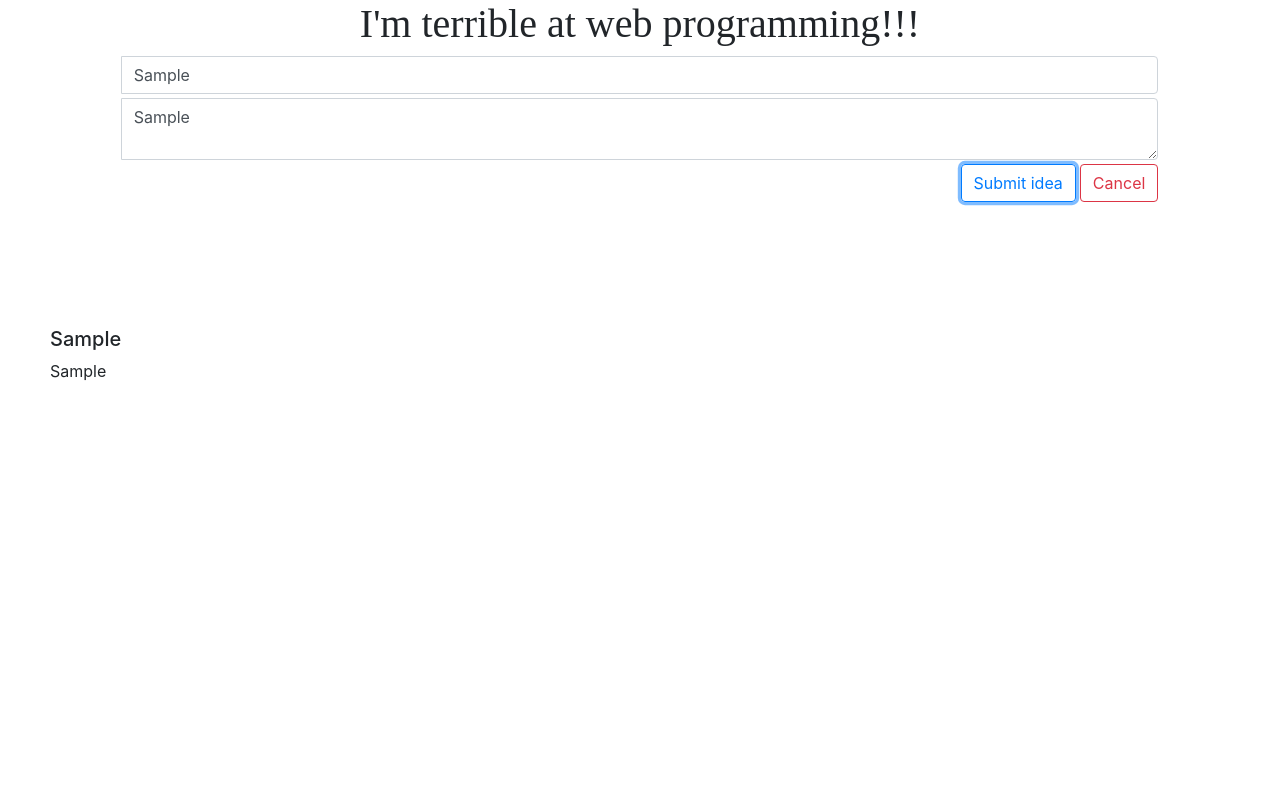
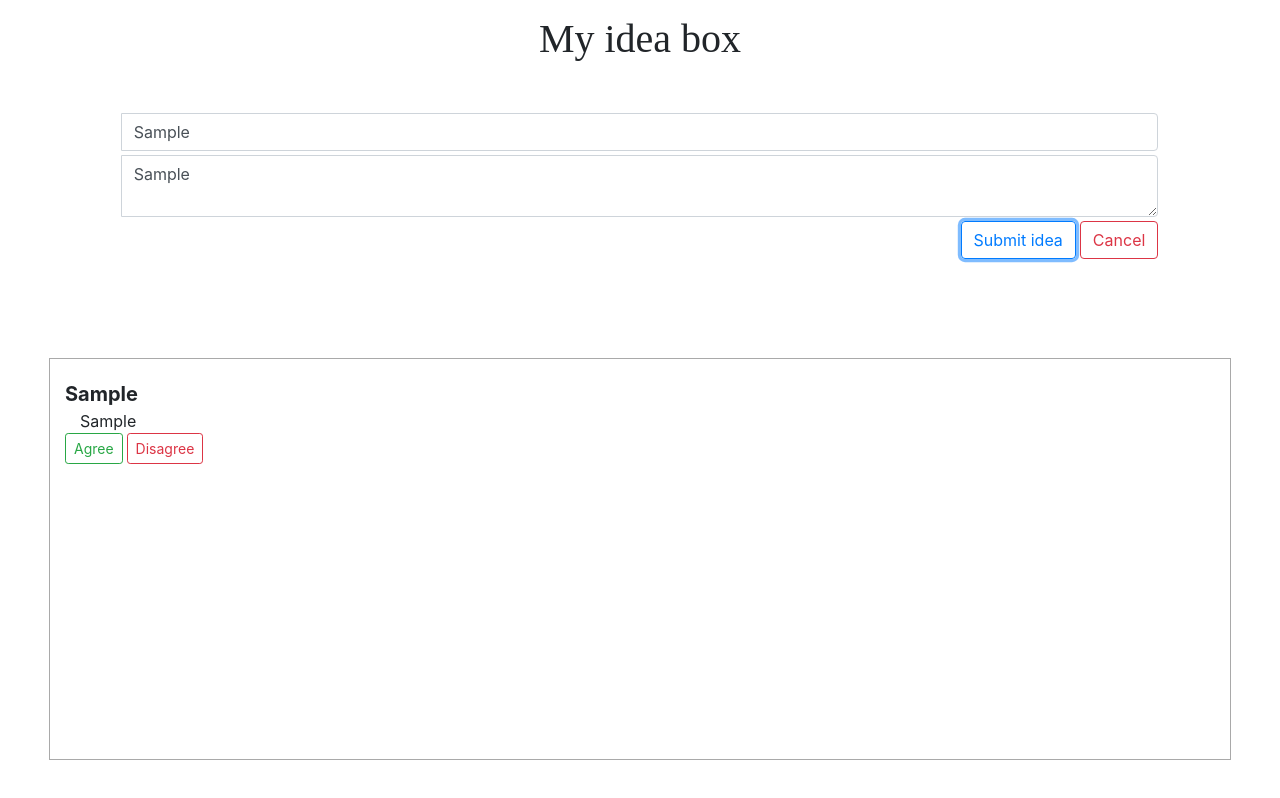
Before and after one commit to Sunlyst/angular-ideabox, an Angular app: page / in a window 1280 px wide. Both pictures are taken after typing "Sample", "Sample" into the empty fields and a click on the button "Submit idea". Built offline with nearby package versions, Linux system fonts and the light colour scheme.

Commit message:
3 files modified

```diff
--- a/src/app/app.component.css
+++ b/src/app/app.component.css
@@ -1,30 +1,66 @@
 h1{
   font-family: cursive;
   text-align: center;
+  margin-top: 15px;
+  margin-bottom: 50px;
 }
 
-.list-idea {
+.list-idea{
   height: 400px;
   overflow: auto;
   margin-top: 100px;
   margin-left: 50px;
   margin-right: 50px;
+  outline-style: solid;
+  outline-width: 1px;
+  outline-color: darkgrey;
 }
 
-.list-idea::-webkit-scrollbar{width: 6px;}
+.list-idea::-webkit-scrollbar{
+  width: 6px;
+}
 
-.list-idea::-webkit-scrollbar-thumb
-{
+.list-idea::-webkit-scrollbar-thumb{
 	border-radius: 5px;
 	background-color: rgba(56, 56, 56, 0.363);
 }
 
-.idea {
+.idea{
   height: auto;
-  padding-top: 25px;
+  margin-left: 15px;
+  padding-top: 20px;
 }
 
-#pute{
-  margin-left: 500px;
+.username{
+  font-weight: 700;
+  font-size: 20px;
+}
+
+.description{
+  margin-left: 15px;
+}
+
+#AgreeBtn{
 
 }
+
+#DisagreeBtn{
+
+}
+
+/*
+.column{
+  width: 25px;
+  height: 25px;
+  text-align: right;
+}
+
+.likeIcon{
+  max-width: 100%;
+  max-height: 100%;
+}
+
+.dislikeIcon{
+  max-width: 100%;
+  max-height: 100%;
+}*/
--- a/src/app/app.component.html
+++ b/src/app/app.component.html
@@ -1,5 +1,5 @@
 <h1>
-	I'm terrible at web programming!!!
+	My idea box
 </h1>
 <div class="container center_div col-10">
   <form [formGroup]="ideaForm" (ngSubmit)="newIdea()" class=" text-right">
@@ -18,7 +18,7 @@
     <button type="submit" class="btn btn-outline-primary mt-1">
       Submit idea
     </button>
-    <button type="reset" class="btn btn-outline-danger ml-1 mt-1" id="pute">
+    <button type="reset" class="btn btn-outline-danger ml-1 mt-1">
       Cancel
     </button>
   </form>
@@ -26,7 +26,15 @@
 
 <div class="list-idea">
   <div class="idea" *ngFor="let idea of ideas">
-    <h5>{{ idea.username }}</h5>
-    {{ idea.description }}
+    <div class="username">
+      {{ idea.username }}
+    </div>
+    <div class="description">
+      {{ idea.description }}
+    </div>
+    <div>
+        <button type="button" class="btn btn-outline-success btn-sm mr-1" id="AgreeBtn">Agree</button>
+        <button type="button" class="btn btn-outline-danger btn-sm" id="DisagreeBtn">Disagree</button>
+    </div>
   </div>
 </div>
--- a/src/app/app.component.ts
+++ b/src/app/app.component.ts
@@ -8,8 +8,8 @@ import { IdeaService, Idea } from './idea.service';
   templateUrl: './app.component.html',
   styleUrls: [ './app.component.css' ]
 })
+
 export class AppComponent implements OnInit {
-  name = 'Angular';
   ideaForm : FormGroup;
   ideas: Idea[];
 
@@ -29,6 +29,9 @@ export class AppComponent implements OnInit {
   }
 
   newIdea(){
-    this.ideaService.addIdea(this.ideaForm.value.username, this.ideaForm.value.description)
+    if(this.ideaForm.value.username != '' && this.ideaForm.value.description != '')
+    {
+      this.ideaService.addIdea(this.ideaForm.value.username, this.ideaForm.value.description)
+    }
   }
 }
```
